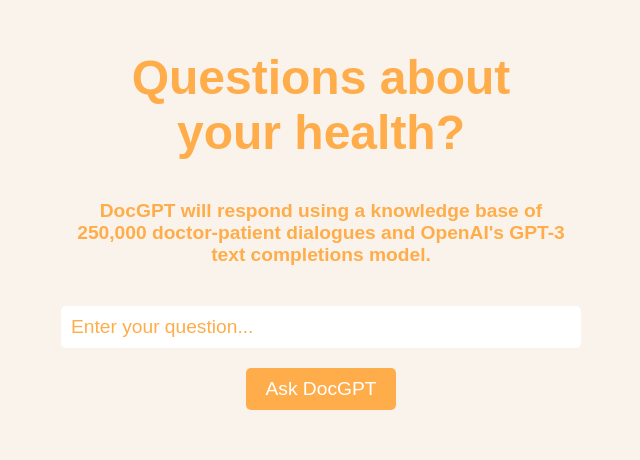
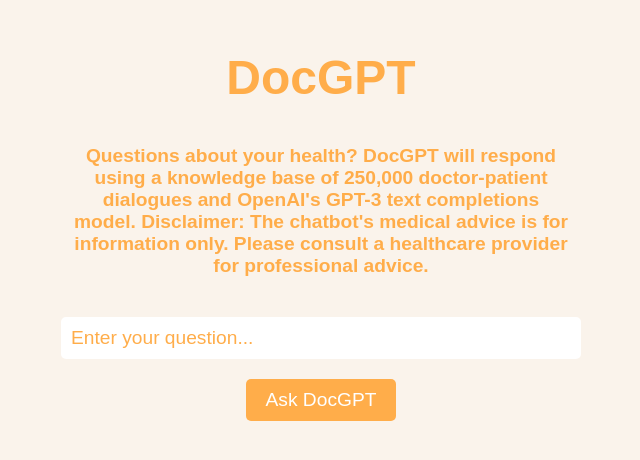
Before and after one commit to dustinmarshall/DocGPT, a Flask app: page / in a window 1280 px wide. Shown: the top 460 px of the page, without its empty margins (319-959 px from the left). Run offline with Flask 2, Linux system fonts and the light colour scheme.

Commit message:
Update index.html

```diff
--- a/templates/index.html
+++ b/templates/index.html
@@ -5,9 +5,9 @@
     <link rel="stylesheet" type="text/css" href="static/css/style.css">
 </head>
 <body>
-    <h1>Questions about <br>your health?</h1>
-    <h2>DocGPT will respond using a knowledge base of 250,000 doctor-patient dialogues and
-        OpenAI's GPT-3 text completions model.</h2>
+    <h1>DocGPT</h1>
+    <h2>Questions about your health? DocGPT will respond using a knowledge base of 250,000 doctor-patient dialogues and
+        OpenAI's GPT-3 text completions model. Disclaimer: The chatbot's medical advice is for information only. Please consult a healthcare provider for professional advice.</h2>
     <form method="POST">
         <input type="text" name="text" placeholder="Enter your question...">
         <button type="submit" name="submit">Ask DocGPT</button>
```
